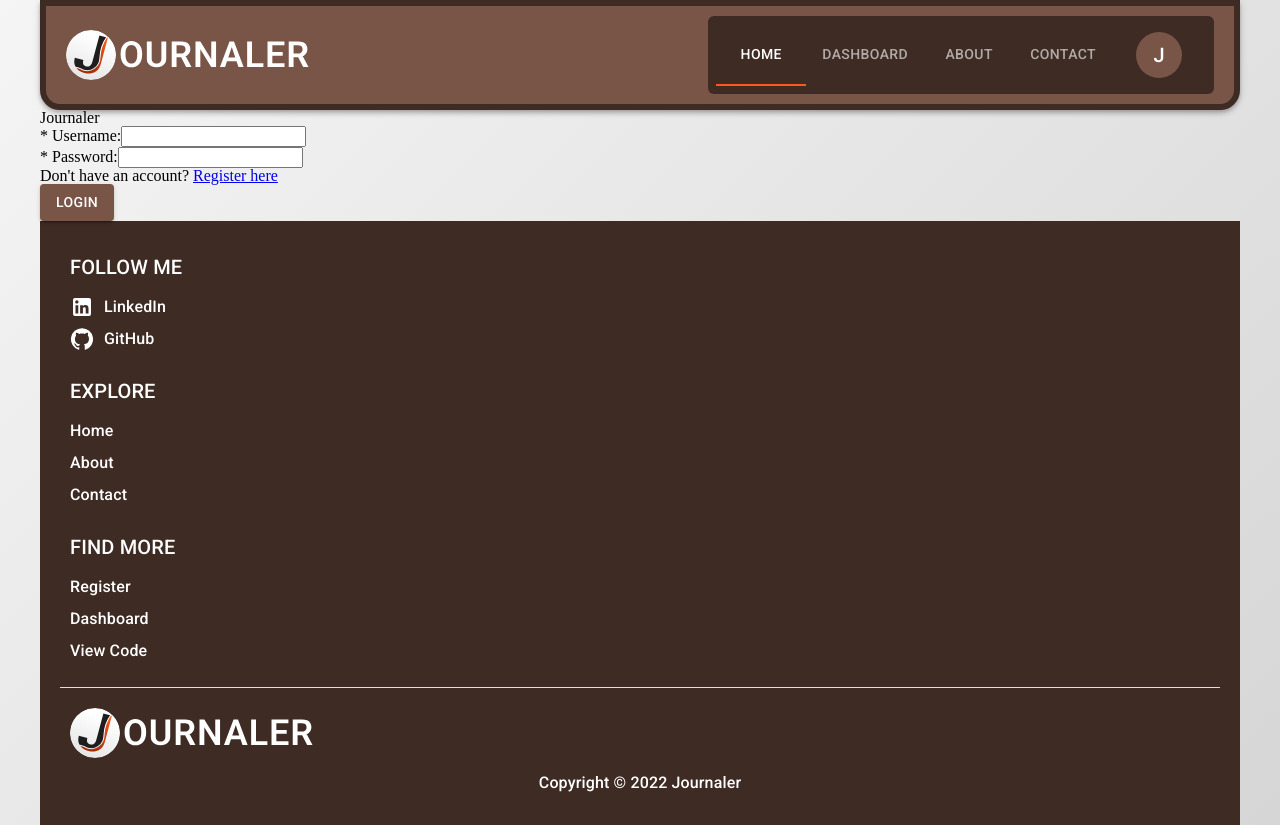
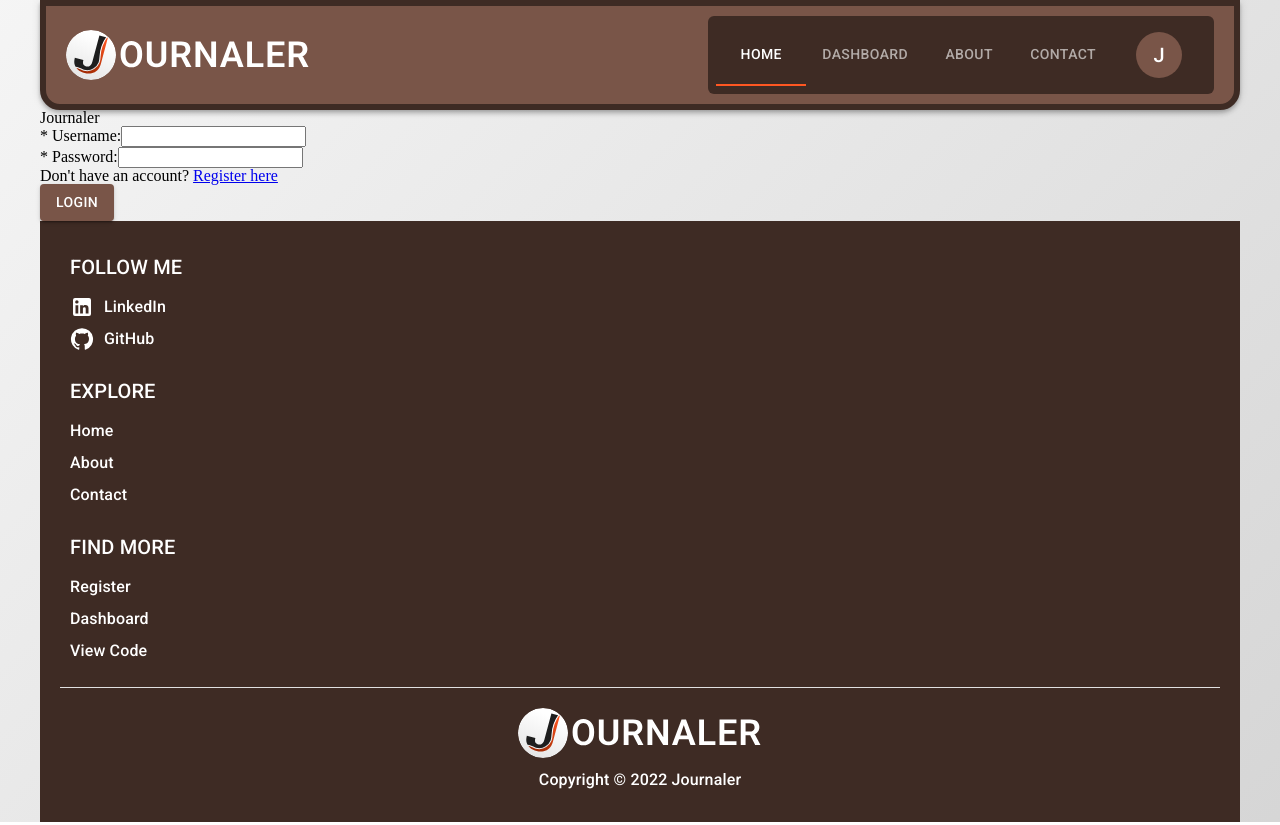
Before and after one commit to waylonturbes/journaler-frontend, a React (Create React App) app: page / in a window 1280 px wide. Built offline with nearby package versions, Linux system fonts and the light colour scheme.

Commit message:
style: center align journaler logo

```diff
--- a/src/components/base/Footer/MobileFooter.tsx
+++ b/src/components/base/Footer/MobileFooter.tsx
@@ -79,7 +79,15 @@ const MobileFooter = () => {
           aligntContent: "center",
         }}
       >
-        <Box component={NavLink as any} to={"/"}>
+        <Box
+          component={NavLink as any}
+          to={"/"}
+          sx={{
+            display: "flex",
+            alignContent: "center",
+            justifyContent: "center",
+          }}
+        >
           <Box
             component="img"
             src={Brand}
```
